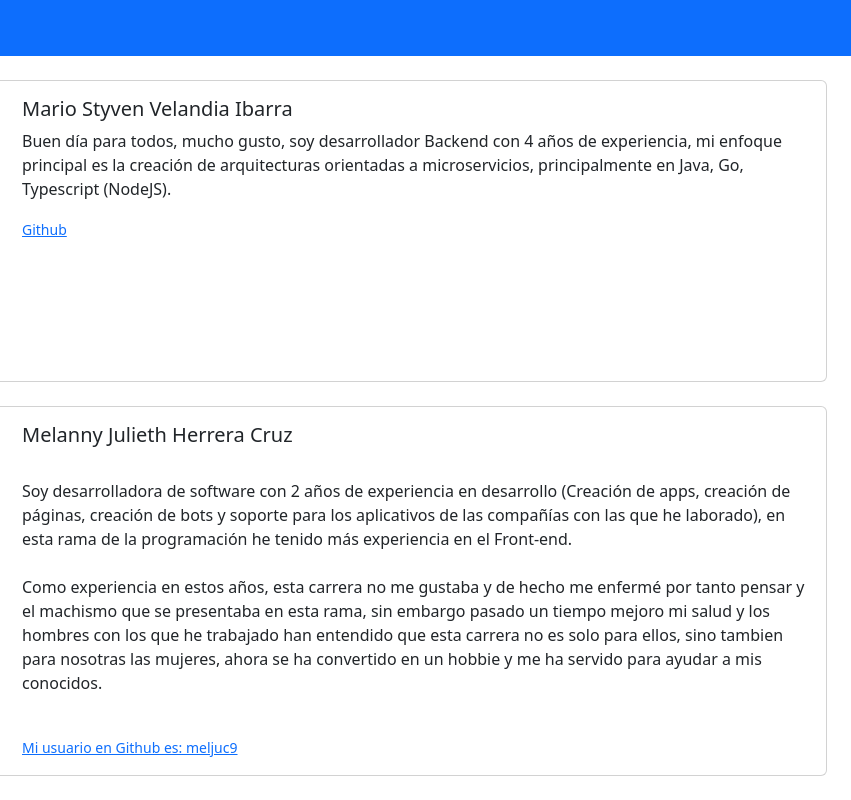
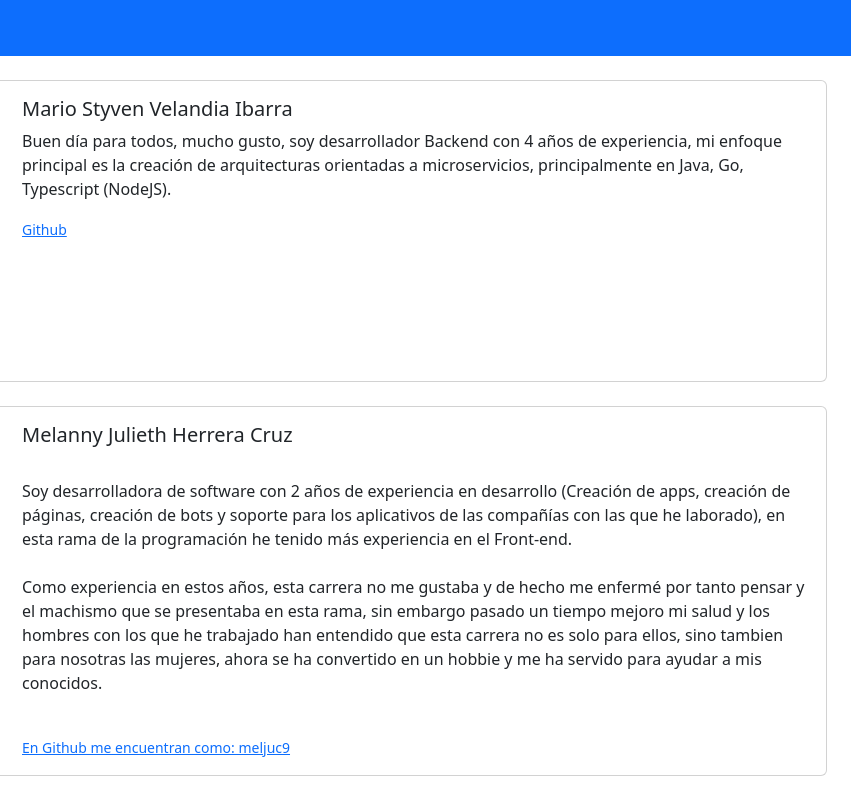
Before and after one commit to mariostyvenv/unidad_2_git, a plain HTML site: page index.html in a window 1280 px wide. Shown: the full height of the page, 429-1280 px from the left. Drawn offline with nearby package versions, Linux system fonts and the light colour scheme.

Commit message:
:sparkles: Presentación Melanny Herrera y experiencia vivida

```diff
--- a/index.html
+++ b/index.html
@@ -63,7 +63,7 @@
                 <p class="card-text">
                   <small class="text-muted">
                     <a href="https://github.com/mariostyvenv">
-                      Mi usuario en Github es: meljuc9
+                      En Github me encuentran como: meljuc9
                     </a>
                   </small>
                 </p>
```
